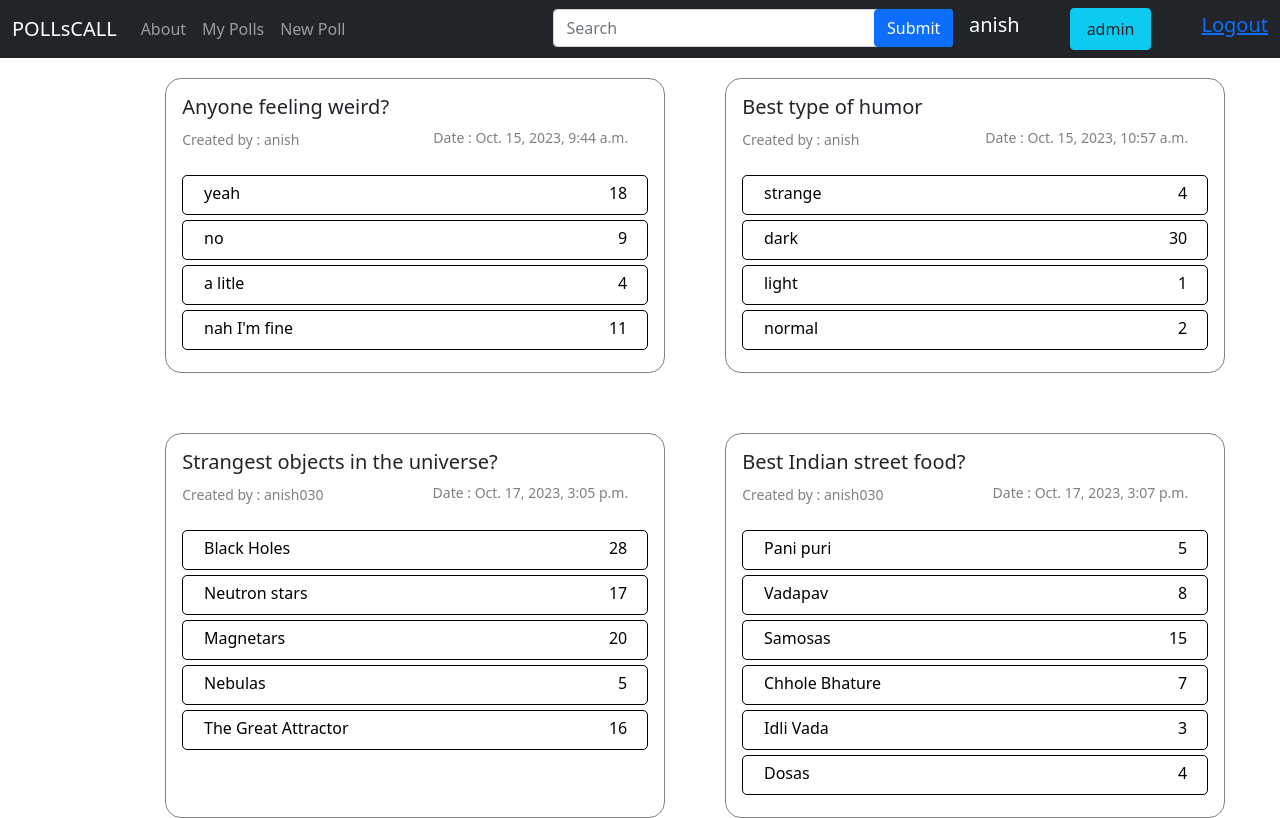
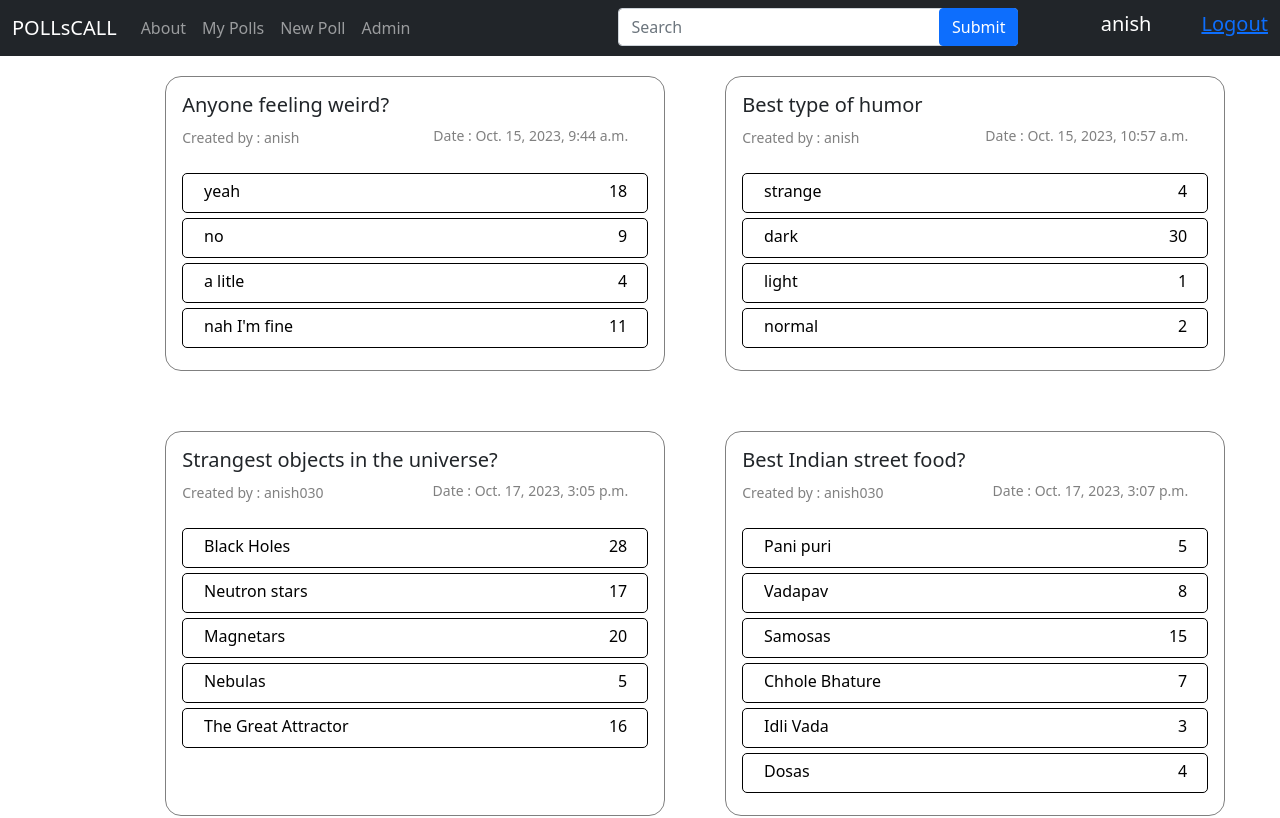
Before and after one commit to ani-sh-arma/polling_project, a Django app: page / in a window 1280 px wide. Run offline with Django 4.2, Linux system fonts and the light colour scheme; a user stored in the database is signed in; data comes from the database, SQL or seed files in the repository; both versions use the stored data as it was after the commit.

Commit message:
implemented delete functionality and made some ui changes

```diff
--- a/polls/admin.py
+++ b/polls/admin.py
@@ -6,6 +6,7 @@ from .models import Poll,Choice
 
 class ChoiceAdmin(admin.ModelAdmin):
     list_display = ['option_text', 'question', 'votes']
+
 class ChoiceInLine(admin.TabularInline):
     model = Choice
     extra = 1
--- a/polls/urls.py
+++ b/polls/urls.py
@@ -7,7 +7,7 @@ urlpatterns = [
 
     path('', views.index, name="home"),
     path('login/', auth_views.LoginView.as_view(template_name='login.html'), name="login"),
-    path('logout/', auth_views.LogoutView.as_view(), name="logout"),
+    path('logout/', auth_views.LogoutView.as_view(template_name='login.html'), name="logout"),
     path('register/', views.register, name="register"),
     path('accounts/profile/', views.index, name="profile"),
     path('mypolls/',views.mypolls,name='mypolls'),
--- a/polls/views.py
+++ b/polls/views.py
@@ -40,9 +40,6 @@ def index(request):
 #     template_name = "index.html"
 
 
-def LogoutView(request):
-    logout(request)
-    return redirect("login")
 
 def register(request):
     if request.method == "POST":
--- a/templates/adminHome.html
+++ b/templates/adminHome.html
@@ -1,11 +1,11 @@
 {% extends "index.html" %}
+
 
 {% block title %}Admin's Homepage{% endblock title %}
 
 {% block adminbtn %}
-<div class="" style="margin-right: 50px; color: white;">
-    <a href="/admin" class="nav-link btn btn-info text-dark">
+    {% comment %} <a href="/admin" class="nav-link btn ">
       admin
-    </a>
-</div>
+    </a> {% endcomment %}
+    <a class="nav-link" href="/admin" tabindex="-1" aria-disabled="true">Admin</a>
 {% endblock adminbtn %}
--- a/templates/base.html
+++ b/templates/base.html
@@ -42,9 +42,13 @@
               <li class="nav-item">
                 <a class="nav-link" href="/mypolls" tabindex="-1" aria-disabled="true">My Polls</a>
               </li>
-              <li class="nav-item" style="margin-right:200px;">
+              <li class="nav-item" >
                 <a class="nav-link" href="/addpoll" tabindex="-1" aria-disabled="true">New Poll</a>
               </li>
+              <li class="nav-item" style="margin-right:200px;">
+                {% block adminbtn %}{% endblock adminbtn %}
+              </li>
+
               <li class="nav-item">
                 {% block serach_bar %}{% endblock serach_bar %}
               </li>
@@ -54,11 +58,10 @@
               <h5>{{request.user}}</h5>
             </div>
 
-            {% block adminbtn %}{% endblock adminbtn %}
 
             <div class="logout">
                 <h5>
-                    <a href="/login">Logout</a>
+                    <a href="/logout">Logout</a>
                 </h5>
             </div>
           </div>
--- a/templates/index.html
+++ b/templates/index.html
@@ -51,6 +51,7 @@
   }
 </style>
 {% endblock style %}
+
 {% block serach_bar %}
 <div style="position:relative; width:400px;">
     <form action="">
@@ -69,9 +70,10 @@
     </form>
   </div>
 {% endblock serach_bar %}
-{% block body %}
 
 
+{% block body %}
+<section>
 
   <div class="wrapper">
 
@@ -95,4 +97,6 @@
        {% endfor %}
  </div>
 
+</section>
+
 {% endblock body %}
```
Also changed, not shown: db.sqlite3. Lines whose indentation alone changed are shown as unchanged.
